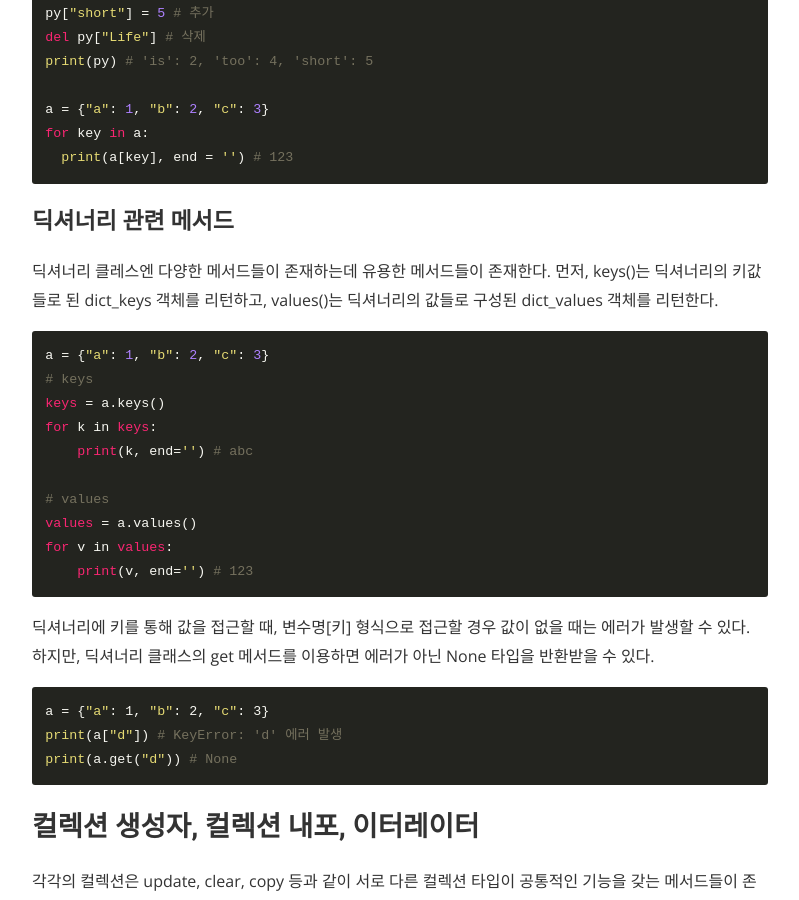
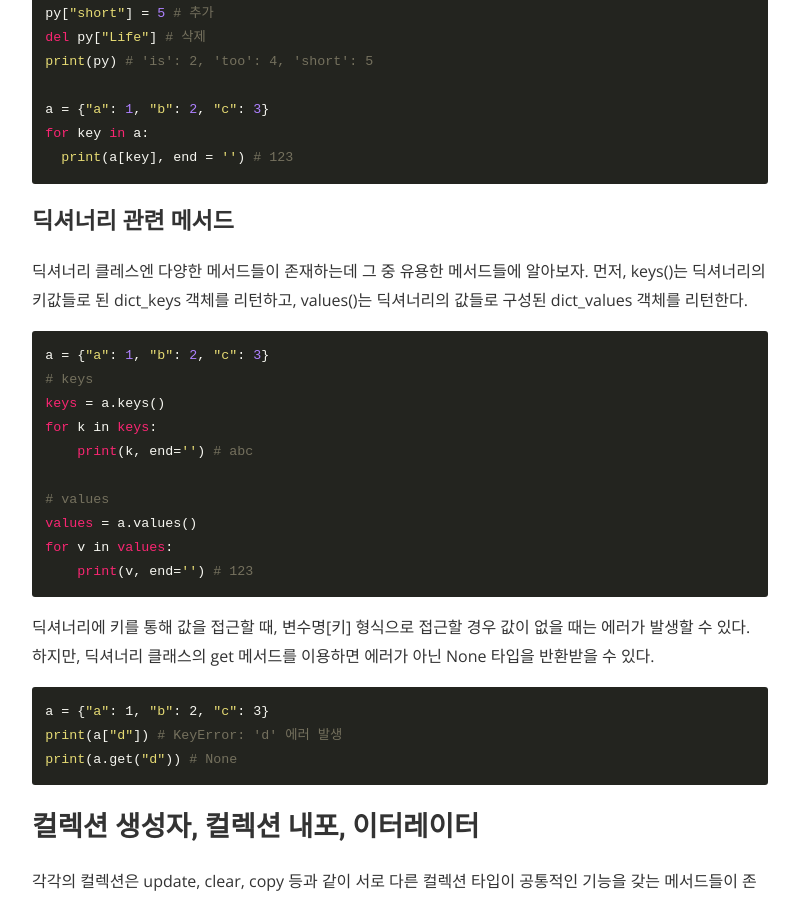
Before and after one commit to SeongJaeMoon/SeongjaeMoon.github.io, a Jekyll site: the page built from _posts/2018-03-29-python-course2.md, in a window 1280 px wide and 900 px high, scrolled down 6801 px. Shown: the whole window, without its empty margins (240-1039 px from the left). Built offline with Jekyll 4.4.1, drawn with Linux system fonts in a browser that asks for light colours; nearby versions of some CDN libraries; comment, search, counter and statistics services are not loaded.

Commit message:
fixed something

````diff
--- a/_posts/2018-03-29-python-course2.md
+++ b/_posts/2018-03-29-python-course2.md
@@ -201,7 +201,7 @@ for key in a:
   print(a[key], end = '') # 123
 ```
 ### 딕셔너리 관련 메서드
-딕셔너리 클레스엔 다양한 메서드들이 존재하는데 유용한 메서드들이 존재한다. 먼저, keys()는 딕셔너리의 키값들로 된 dict_keys 객체를 리턴하고, values()는 딕셔너리의 값들로 구성된 dict_values 객체를 리턴한다.
+딕셔너리 클레스엔 다양한 메서드들이 존재하는데 그 중 유용한 메서드들에 알아보자. 먼저, keys()는 딕셔너리의 키값들로 된 dict_keys 객체를 리턴하고, values()는 딕셔너리의 값들로 구성된 dict_values 객체를 리턴한다.
 ```python
 a = {"a": 1, "b": 2, "c": 3}
 # keys
````
